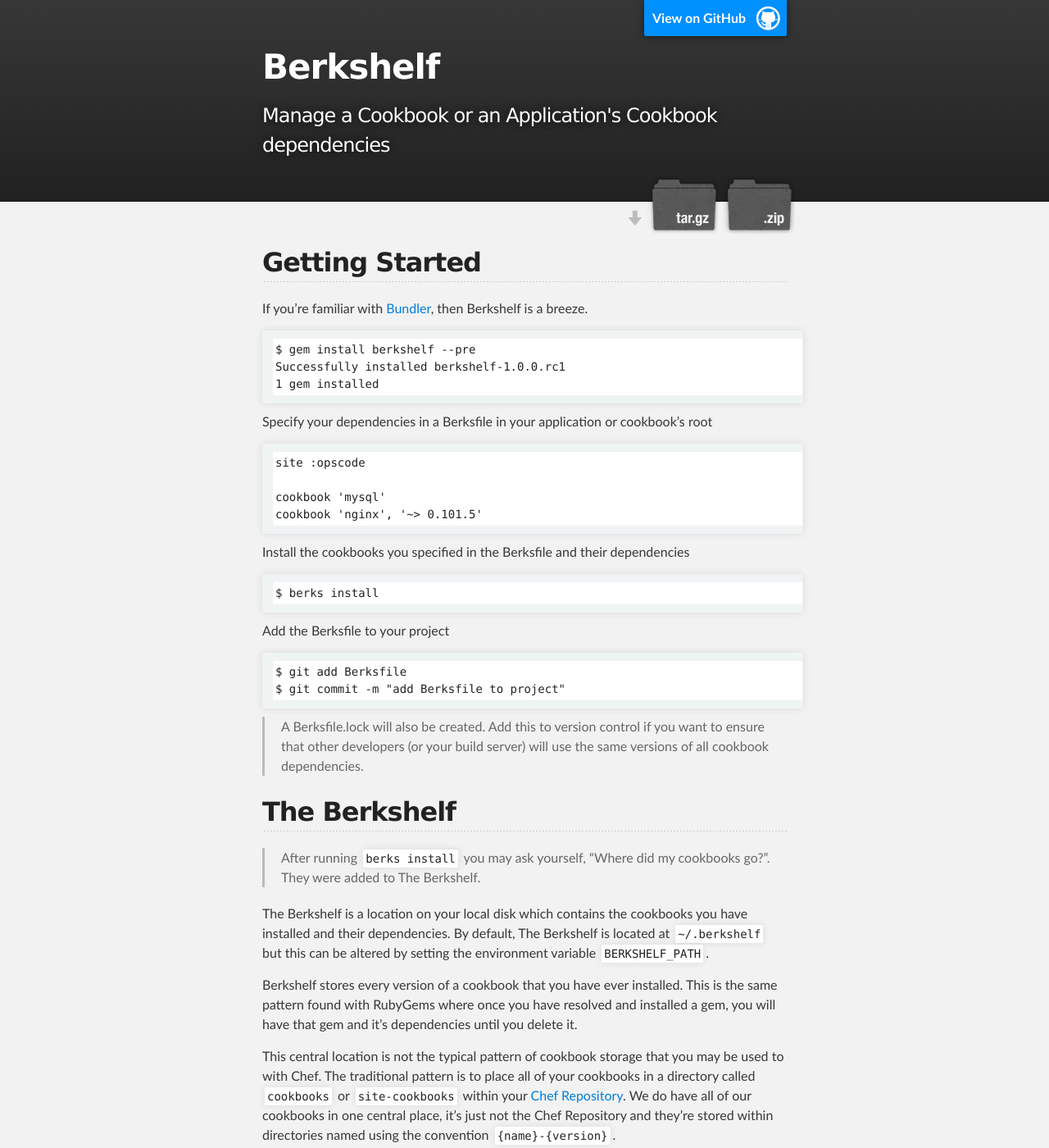
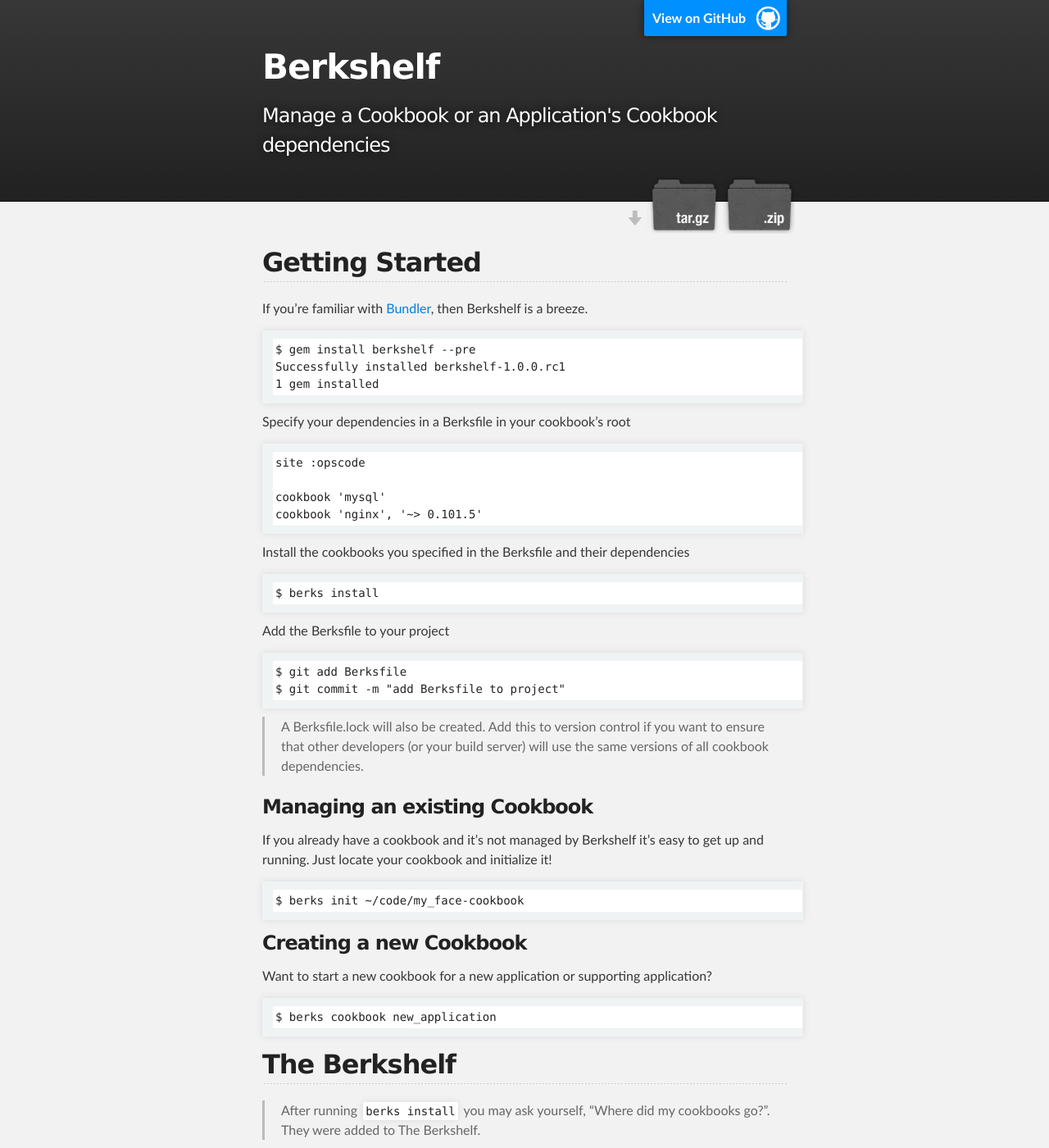
Before and after one commit to berkshelf/berkshelf, a Jekyll site: the page built from index.html, in a window 1280 px wide and 1400 px high. Shown: the whole window at 82% size. Built offline with Jekyll 4.4.1, drawn with Linux system fonts in a browser that asks for light colours.

Commit message:
add section for managing exisitng and creating cookbooks

```diff
--- a/_includes/index.md
+++ b/_includes/index.md
@@ -24,6 +24,18 @@ Add the Berksfile to your project
 
 > A Berksfile.lock will also be created. Add this to version control if you want to ensure that
 > other developers (or your build server) will use the same versions of all cookbook dependencies.
+
+### Managing an existing Cookbook
+
+If you already have a cookbook and it's not managed by Berkshelf it's easy to get up and running. Just locate your cookbook and initialize it!
+
+    $ berks init ~/code/my_face-cookbook
+
+### Creating a new Cookbook
+
+Want to start a new cookbook for a new application or supporting application?
+
+    $ berks cookbook new_application
 
 ## The Berkshelf
 
```
Also changed, not shown: other parts of _includes/index.md (+1 -1 lines).
